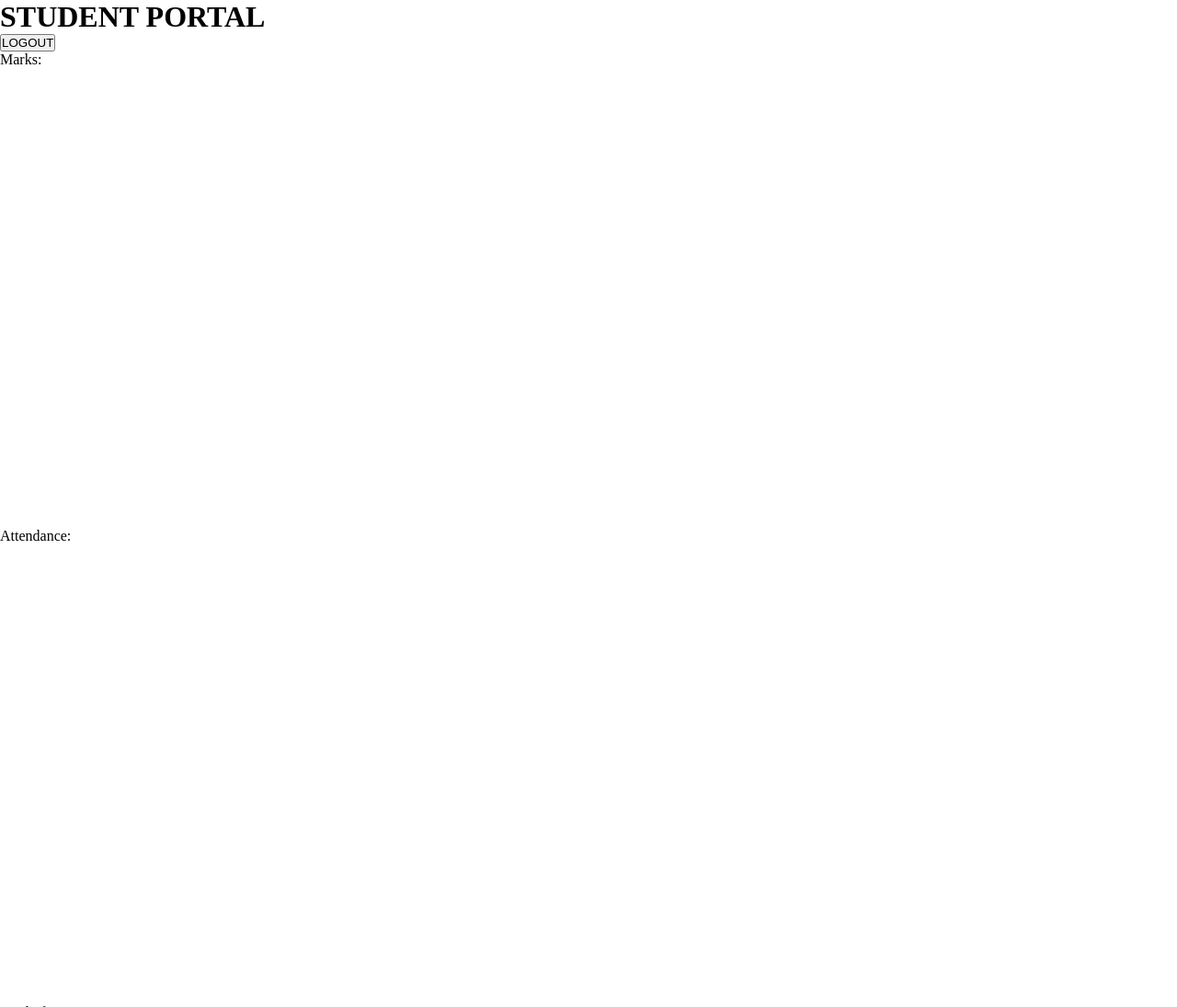
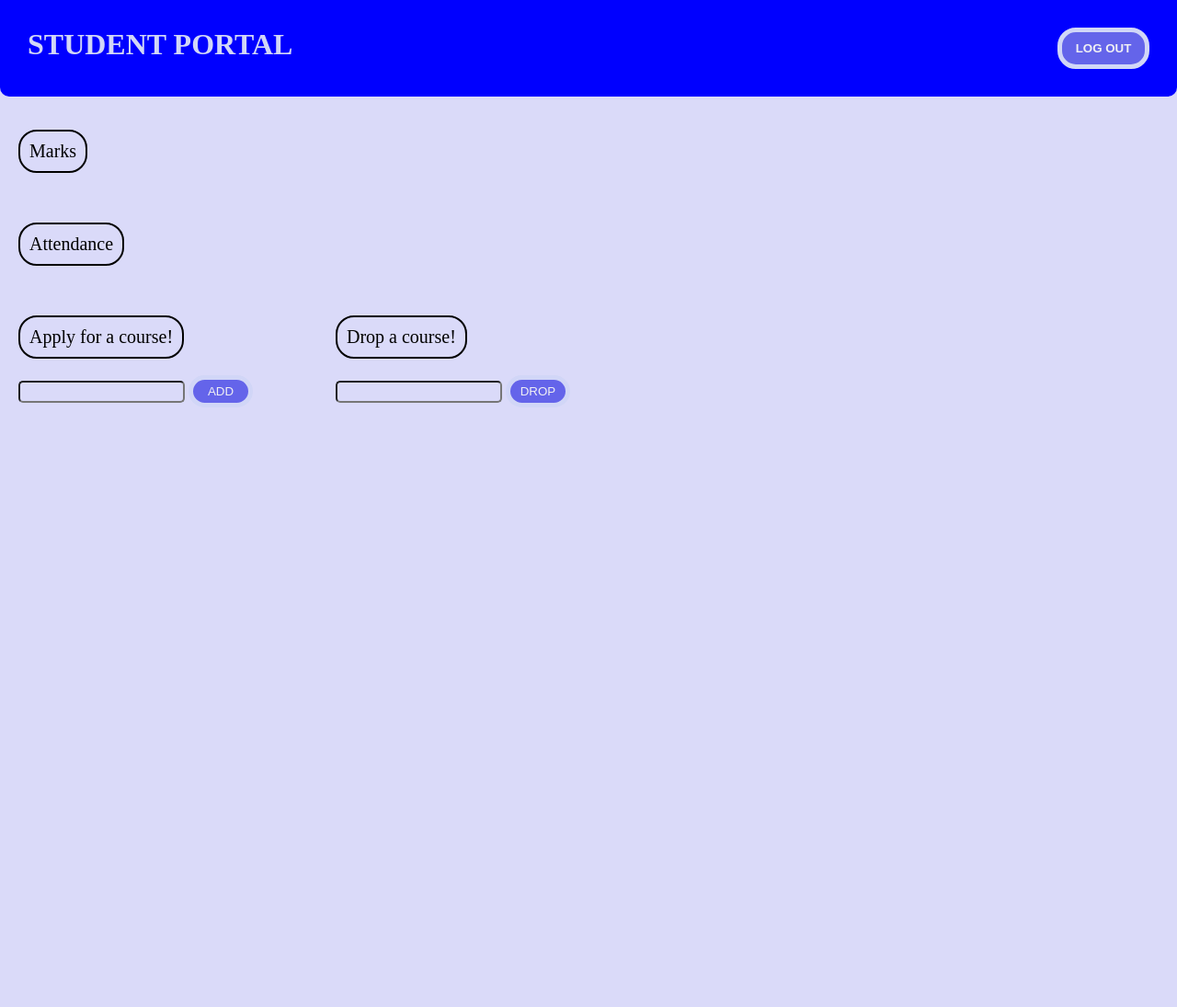
Before and after one commit to MysticalMist123/DBMS_PROJECT, a website: page public/student_dashboard/index.html in a window 1280 px wide. Shown: the top 1095 px of the page at 92% size. After the commit the page ends 800 px from the top, so only its background shows below. Drawn offline with nearby package versions, Linux system fonts and the light colour scheme; files that its build step writes are made by us from their sources; no server answers; files whose address does not match are found by name.

Commit message:
css completed

```diff
--- a/public/prof_dashboard/index.js
+++ b/public/prof_dashboard/index.js
@@ -3,7 +3,7 @@
 import {Services} from '../services.js'
 let s = new Services
 
-const proll_no = sessionStorage.getItem('roll_no')//'106120000'
+const proll_no = '106120000'//sessionStorage.getItem('roll_no')
 const sroll_no = document.getElementById('roll_no')
 const cid = document.getElementById('course_id')
 const enter_button = document.getElementById('get_info_button')
--- a/public/student_dashboard/index.css
+++ b/public/student_dashboard/index.css
@@ -3,9 +3,91 @@
     margin: 0px;
 }
 
+body{
+    background: rgb(218, 218, 249);
+}
 
-table,td,th{
+.nav{
+    background: blue;
+    display: flex;
+    justify-content: space-between;
+    padding: 30px;
+    border-bottom-left-radius: 10px;
+    border-bottom-right-radius: 10px;
+}
+
+#title{
+    color: rgb(209, 214, 247);
+}
+
+#logout{
+    border-radius: 20px;
+    padding: 10px;
+    border-width: 5px;
+    border-color: rgb(209, 214, 247);
+    border-style: solid;
+    background: rgb(100, 100, 234);
+    color: rgb(240, 240, 244);
+    font-weight: bold;
+    width: 100px;
+    cursor: pointer;
+}
+
+.container{
+    margin-left: 20px;
+    margin-right: 20px;
+}
+
+.labels{
+    border: solid 2px;
+    width:fit-content;
+    padding: 10px;
+    border-radius: 20px;
+    font-size: 20px;
+}
+
+.details{
+    display: flex;
+    align-items: center;
+    justify-content: space-between;
+}
+
+#attend_chart_container,#mark_chart_container{
+    display: none;
+}
+
+td,th{
     padding : 10px;
-    border : 1px solid black;
+    border : 0px solid rgb(218, 218, 249);
     border-collapse  : collapse;
+    text-align: center;
+    background-color: rgb(164, 164, 244);
+    border-radius: 5px;
 }
+
+#queries{
+    display: flex;
+    margin-left: 20px;
+    width: 600px;
+    justify-content: space-between;
+}
+
+#course-inp,#course-inp-drop{
+    background: none;
+    height: 20px;
+    border-radius: 5px;
+}
+
+#add,#drop{
+    border-radius: 20px;
+    padding: 5px;
+    border-width: 5px;
+    border-color: rgb(209, 214, 247);
+    border-style: solid;
+    background: rgb(100, 100, 234);
+    color: rgb(240, 240, 244);
+    /* font-weight: bold; */
+    /* width: 100px; */
+    cursor: pointer;
+    width: 70px;
+}
--- a/public/student_dashboard/index.html
+++ b/public/student_dashboard/index.html
@@ -11,33 +11,50 @@
 </head>
 <body>
     <div class="nav">
-        <h1>STUDENT PORTAL</h1>
-        <button id="logout">LOGOUT</button>
+        <h1 id="title">STUDENT PORTAL</h1>
+        <button id="logout">LOG OUT</button>
     </div>
+    <br>
+    <br>
     <div class="container">
         <div class="marks-container">
-            <div>Marks: </div>
+            <div class="details">
+                <div>
+                    <div class="labels">Marks </div>
+                    <br>
                     <div id="mark-table"></div>
-            <div class="mark-chart">
-                <div style="width: 500px;height:500px;"><canvas id="mark-chart"></canvas></div>
+                </div>
+                <div style="width: 300px;height:300px;" id="mark_chart_container"><canvas id="mark-chart"></canvas></div>
             </div>
         </div>
+        <br>
+        <br>
         <div class="attendance-container">
-            <div>Attendance: </div>
+            <div class="details">
+                <div>
+                    <div class="labels">Attendance </div>
+                    <br>
                     <div id="attendance-table"></div>
-            <div style="width: 500px;height:500px;"><canvas id="attendance-chart"></canvas></div>
+                </div>
+                <div style="width: 300px;height:300px;" id="attend_chart_container"><canvas id="attendance-chart"></canvas></div>
             </div>
         </div>
-
+    </div>
+    <br>
+    <br>
+    <div id="queries">
         <div class="input-container">
-        <div>Apply for a course!</div>
+            <div class="labels">Apply for a course!</div>
+            <br>
             <input type="text" name="course_id" id="course-inp">
             <button id="add">ADD</button>
         </div>
         <div class="input-container-2">
-        <div>Drop a course!</div>
+            <div class="labels">Drop a course!</div>
+            <br>
             <input type="text" name="course_id" id="course-inp-drop">
             <button id="drop">DROP</button>
         </div>
+    </div>
 </body>
 </html>
```
Lines whose indentation alone changed are shown as unchanged.
